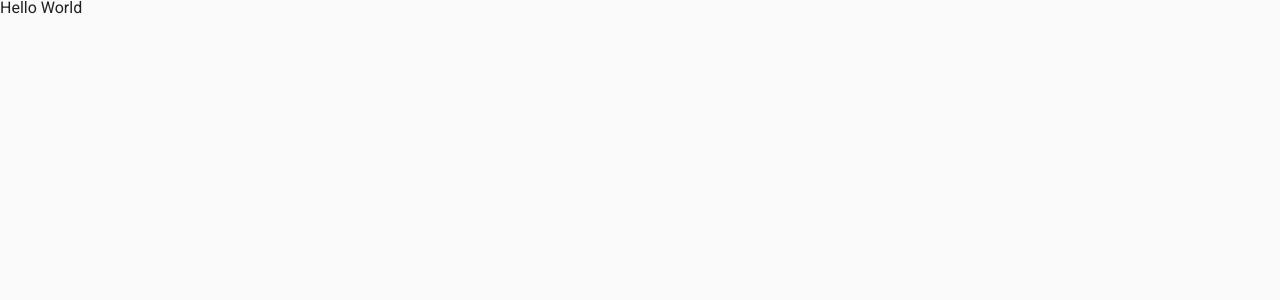
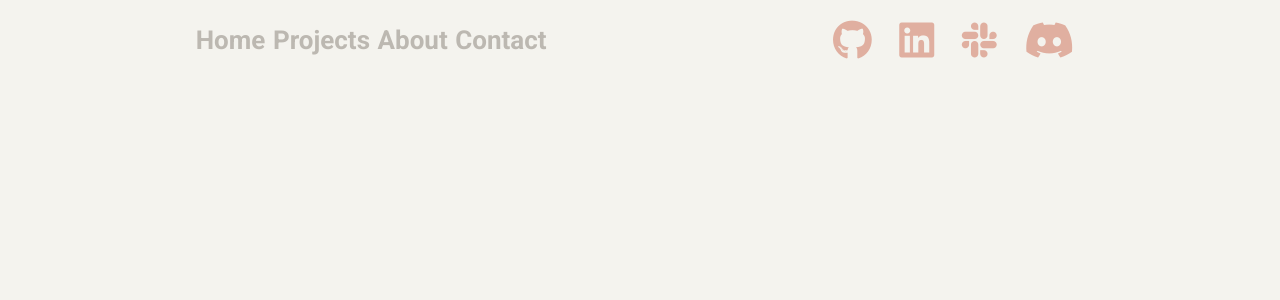
Before and after one commit to juliuscecilia33/Portfolio, a React (Create React App) app: page / in a window 1280 px wide. Shown: the top 300 px of the page. Built offline with nearby package versions, Linux system fonts and the light colour scheme.

Commit message:
router setup and header

```diff
--- a/package.json
+++ b/package.json
@@ -8,6 +8,7 @@
     "@testing-library/user-event": "^12.1.10",
     "react": "^17.0.1",
     "react-dom": "^17.0.1",
+    "react-router-dom": "^5.2.0",
     "react-scripts": "4.0.3",
     "styled-components": "^5.2.1",
     "web-vitals": "^1.0.1"
--- a/src/App.js
+++ b/src/App.js
@@ -1,11 +1,18 @@
 import React from "react";
+import * as ROUTES from "./constants/routes";
+import { BrowserRouter as Router, Switch, Route } from "react-router-dom";
+import { HomePage } from "./pages";
 
-function App() {
+export default function App() {
   return (
-    <div className="App">
-      <div>Hello World</div>
-    </div>
+    <>
+      <Router>
+        <Switch>
+          <Route path={ROUTES.HOME} exact>
+            <HomePage />
+          </Route>
+        </Switch>
+      </Router>
+    </>
   );
 }
-
-export default App;
--- a/src/Global-Styles.js
+++ b/src/Global-Styles.js
@@ -16,8 +16,8 @@ export const GlobalStyles = createGlobalStyle`
         padding: 0;
         line-height: 1;
         font-family: 'Roboto', sans-serif;
-        color: #202020;
-        background-color: #fafafa;
+        color: #463F3A;
+        background-color: #F4F3EE;
         font-smooth: always;
         -webkit-font-smoothing: antialiased;
         -moz-osx-font-smoothing: grayscale;
--- /dev/null
+++ b/src/constants/routes.js
@@ -0,0 +1 @@
+export const HOME = "/";
--- /dev/null
+++ b/src/containers/header.js
@@ -0,0 +1,31 @@
+import React from "react";
+import { Header } from "../components";
+
+export function HeaderContainer() {
+  return (
+    <>
+      <Header bgColor="#F4F3EE">
+        <Header.Links>
+          <Header.Link>Home</Header.Link>
+          <Header.Link>Projects</Header.Link>
+          <Header.Link>About</Header.Link>
+          <Header.Link>Contact</Header.Link>
+        </Header.Links>
+        <Header.Icons>
+          <Header.Icon>
+            <i class="fab fa-github"></i>
+          </Header.Icon>
+          <Header.Icon>
+            <i class="fab fa-linkedin"></i>
+          </Header.Icon>
+          <Header.Icon>
+            <i class="fab fa-slack"></i>
+          </Header.Icon>
+          <Header.Icon>
+            <i class="fab fa-discord"></i>
+          </Header.Icon>
+        </Header.Icons>
+      </Header>
+    </>
+  );
+}
--- /dev/null
+++ b/src/containers/index.js
@@ -0,0 +1 @@
+export { HeaderContainer } from "./header";
--- /dev/null
+++ b/src/pages/HomePage.js
@@ -0,0 +1,6 @@
+import React from "react";
+import { HeaderContainer } from "../containers";
+
+export default function HomePage() {
+  return <HeaderContainer />;
+}
--- /dev/null
+++ b/src/pages/index.js
@@ -0,0 +1 @@
+export { default as HomePage } from "./HomePage";
```
Also changed, not shown: 2 other files (tests, documents, lock files or other folders).
